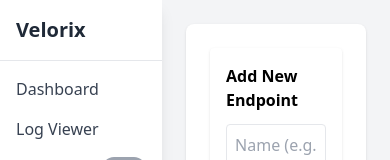
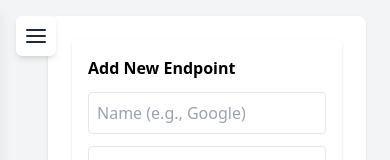
Before and after one commit to iamyashkumar/velorix-frontend, a React (Vite) app: page /dashboard in a window 390 px wide. Shown: the top 160 px of the page. Built offline with nearby package versions, Linux system fonts and the light colour scheme; no server answers; sample sign-in values are in the browser's storage.

Commit message:
Add responsive sidebar with hamburger button for mobile

```diff
--- a/src/pages/Dashboard.jsx
+++ b/src/pages/Dashboard.jsx
@@ -1,6 +1,7 @@
 import { useEffect, useState } from 'react';
 import api from '../services/api';
 import { useNavigate } from 'react-router-dom';
+import { FiMenu, FiX } from 'react-icons/fi';
 import toast from 'react-hot-toast';
 import {
   LineChart, Line, XAxis, YAxis, CartesianGrid, Tooltip, Legend, ResponsiveContainer,
@@ -16,6 +17,7 @@ export default function Dashboard() {
   const [selectedEndpoint, setSelectedEndpoint] = useState(null);
   const [chartData, setChartData] = useState([]);
   const [loadingChart, setLoadingChart] = useState(false);
+  const [sidebarOpen, setSidebarOpen] = useState(false);
   const [refreshKey, setRefreshKey] = useState(0);
   const [stats, setStats] = useState({ total: 0, up: 0, down: 0, avgResponseTime: 0 });
   const [latestHealth, setLatestHealth] = useState({});
@@ -103,6 +105,7 @@ export default function Dashboard() {
   const handleEndpointClick = (endpoint) => {
     setSelectedEndpoint(endpoint);
     fetchHealthLogs(endpoint.id);
+    if (window.innerWidth < 768) setSidebarOpen(false);
   };
 
   const handleLogout = () => {
@@ -127,11 +130,38 @@ export default function Dashboard() {
   if (loading) return <div className="text-center mt-10">Loading...</div>;
 
   return (
-    <div className="flex min-h-screen bg-gray-100 dark:bg-gray-900">
-      {/* Sidebar - always visible on all screens */}
-      <aside className="w-64 flex flex-col bg-white dark:bg-gray-800 shadow-lg">
-        <div className="p-4 border-b dark:border-gray-700">
+    <div className="min-h-screen bg-gray-100 dark:bg-gray-900">
+      {/* Hamburger button - only visible on mobile */}
+      <button
+        onClick={() => setSidebarOpen(true)}
+        className="fixed top-4 left-4 z-50 p-2 rounded-md bg-white dark:bg-gray-800 shadow-md md:hidden"
+        aria-label="Menu"
+      >
+        <FiMenu size={24} className="text-gray-800 dark:text-white" />
+      </button>
+
+      {/* Overlay when sidebar is open on mobile */}
+      {sidebarOpen && (
+        <div
+          className="fixed inset-0 z-40 bg-black bg-opacity-50 md:hidden"
+          onClick={() => setSidebarOpen(false)}
+        />
+      )}
+
+      {/* Sidebar */}
+      <aside
+        className={`fixed top-0 left-0 z-50 h-full w-64 flex flex-col bg-white dark:bg-gray-800 shadow-lg transition-transform duration-300 ${
+          sidebarOpen ? 'translate-x-0' : '-translate-x-full'
+        } md:translate-x-0 md:static`}
+      >
+        <div className="flex justify-between items-center p-4 border-b dark:border-gray-700">
           <h2 className="text-xl font-bold text-gray-800 dark:text-white">Velorix</h2>
+          <button
+            onClick={() => setSidebarOpen(false)}
+            className="md:hidden text-gray-800 dark:text-white"
+          >
+            <FiX size={24} />
+          </button>
         </div>
         <nav className="flex-1 p-4 space-y-4">
           <button
@@ -153,19 +183,27 @@ export default function Dashboard() {
               className="relative inline-flex h-6 w-11 items-center rounded-full transition-colors"
               style={{ backgroundColor: darkMode ? '#3b82f6' : '#9ca3af' }}
             >
-              <span className={`inline-block h-4 w-4 transform rounded-full bg-white transition-transform ${darkMode ? 'translate-x-6' : 'translate-x-1'}`} />
+              <span
+                className={`inline-block h-4 w-4 transform rounded-full bg-white transition-transform ${
+                  darkMode ? 'translate-x-6' : 'translate-x-1'
+                }`}
+              />
             </button>
           </div>
         </nav>
         <div className="p-4 border-t dark:border-gray-700">
-          <button onClick={handleLogout} className="w-full text-left text-red-600 dark:text-red-400 hover:text-red-800 transition">
+          <button
+            onClick={handleLogout}
+            className="w-full text-left text-red-600 dark:text-red-400 hover:text-red-800 transition"
+          >
             Logout
           </button>
         </div>
       </aside>
 
       {/* Main content */}
-      <main className="flex-1 p-6">
+      <main className="md:ml-64">
+        <div className="pl-12 md:pl-6 px-6 pt-4 pb-6">
           <div className="max-w-7xl mx-auto">
             {/* Add Endpoint Form */}
             <div className="bg-white dark:bg-gray-800 rounded-lg shadow p-6 mb-6">
@@ -265,6 +303,7 @@ export default function Dashboard() {
               )}
             </div>
           </div>
+        </div>
       </main>
     </div>
   );
```
Lines whose indentation alone changed are shown as unchanged.
